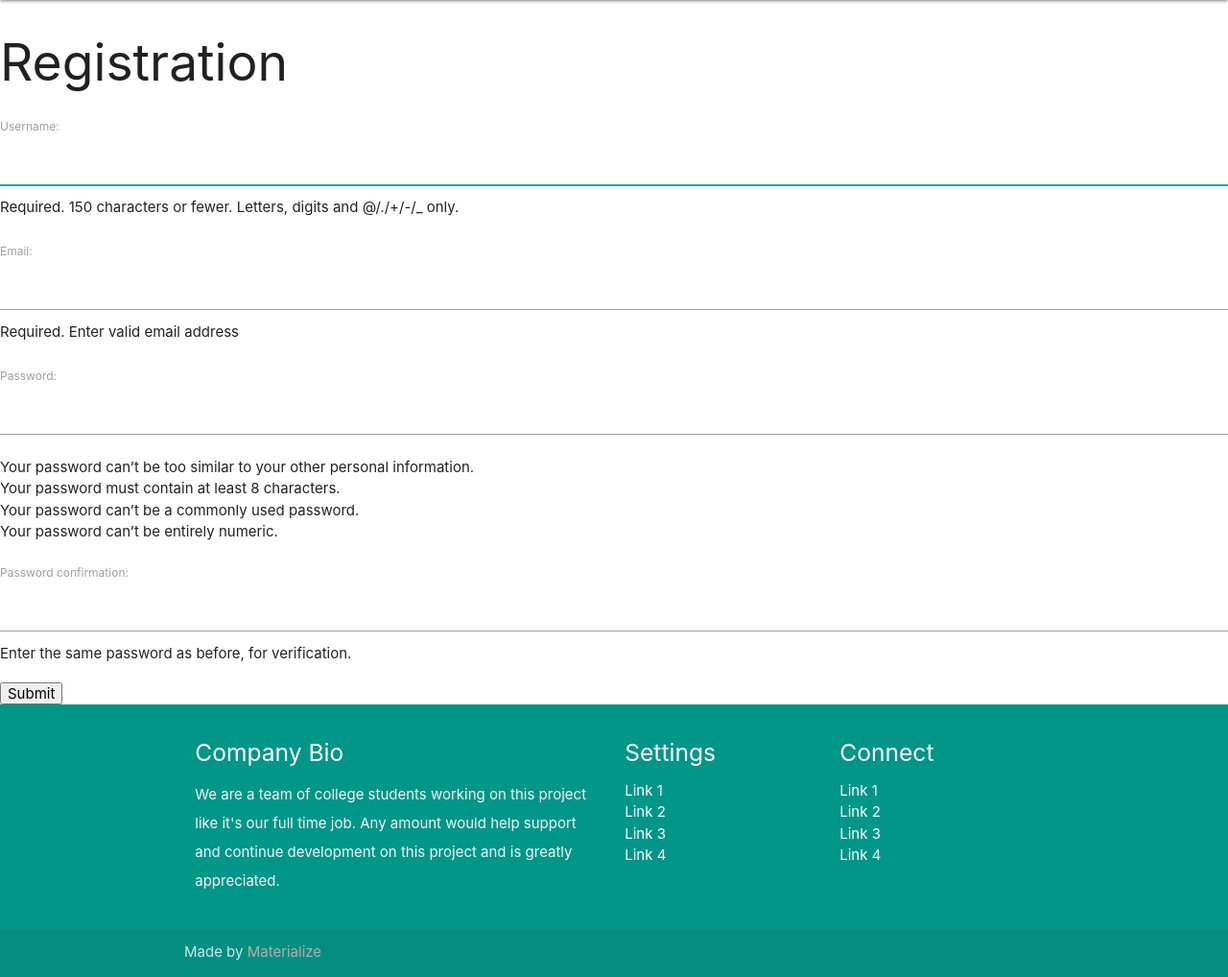
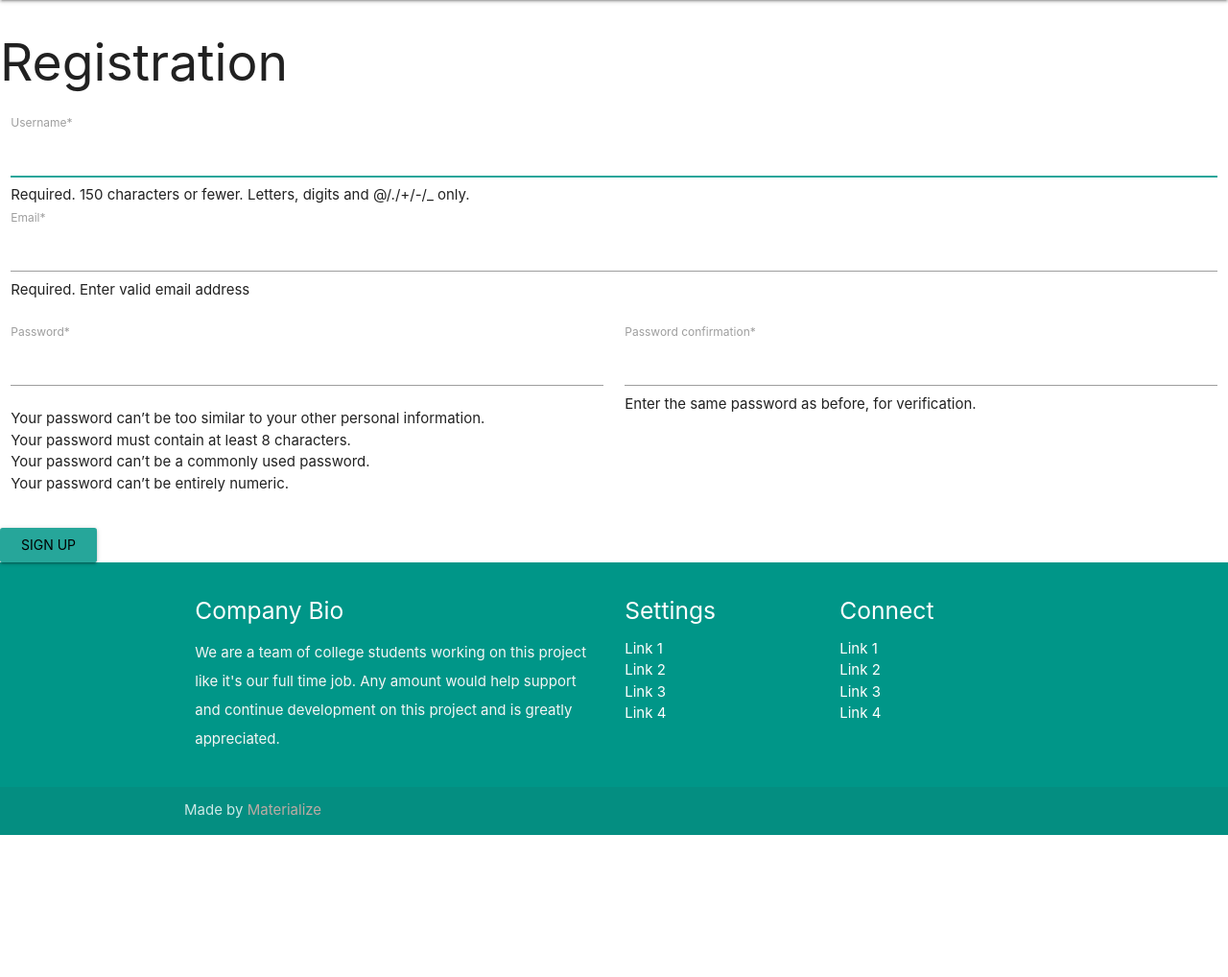
Before and after one commit to acman/py_june, a Django app: page /signup/ in a window 1280 px wide. Shown: the part 64-1082 px from the top of the page at 96% size. After the commit the page ends 934 px from the top, so only its background shows below. Run offline with Django 5.2, Linux system fonts and the light colour scheme; some libraries are stand-ins or nearby versions.

Commit message:
pj-11-register. Add crispy form.

```diff
--- a/py_june/settings.py
+++ b/py_june/settings.py
@@ -41,6 +41,8 @@ INSTALLED_APPS = [
     'users.apps.UsersConfig',
     'categories.apps.CategoriesConfig',
     'posts.apps.PostsConfig',
+    'crispy_forms',
+    'crispy_bootstrap4',
 ]
 
 MIDDLEWARE = [
@@ -131,3 +133,5 @@ STATICFILES_DIRS = [
 
 DEFAULT_AUTO_FIELD = 'django.db.models.BigAutoField'
 AUTH_USER_MODEL = 'users.ForumUser'
+CRISPY_ALLOWED_TEMPLATE_PACKS = "bootstrap4"
+CRISPY_TEMPLATE_PACK = 'bootstrap4'
--- a/templates/users/signup.html
+++ b/templates/users/signup.html
@@ -1,11 +1,12 @@
 {% extends 'base.html' %}
+
+{% load crispy_forms_tags %}
 
 {% block body %}
 <h2>Registration</h2>
   <form method="post" class="signup-form">
     {% csrf_token %}
-    {{ form.as_p }}
-    <button type="submit">Submit</button>
+    {% crispy form %}
   </form>
 
 {% endblock %}
--- a/users/forms.py
+++ b/users/forms.py
@@ -1,4 +1,6 @@
 from django import forms
+from crispy_forms.helper import FormHelper
+from crispy_forms.layout import Layout, Row, Column, Submit
 from django.contrib.auth.forms import UserCreationForm
 from .models import ForumUser
 
@@ -9,3 +11,20 @@ class SignUpForm(UserCreationForm):
     class Meta:
         model = ForumUser
         fields = ["username", "email", "password1", "password2"]
+
+    def __init__(self, *args, **kwargs):
+        super(SignUpForm, self).__init__(*args, **kwargs)
+        self.helper = FormHelper(self)
+        self.helper.form_method = 'post'
+        self.helper.layout = Layout(
+            Row(
+                Column('username', css_class='col s12'),
+                Column('email', css_class='col s12'),
+            ),
+            Row(
+                Column('password1', css_class='col s6'),
+                Column('password2', css_class='col s6')
+            ),
+            Submit('submit', 'Sign Up', css_class='btn waves-effect waves-light'),
+        )
+        self.field_order = ["username", "email", "password1", "password2"]
```
